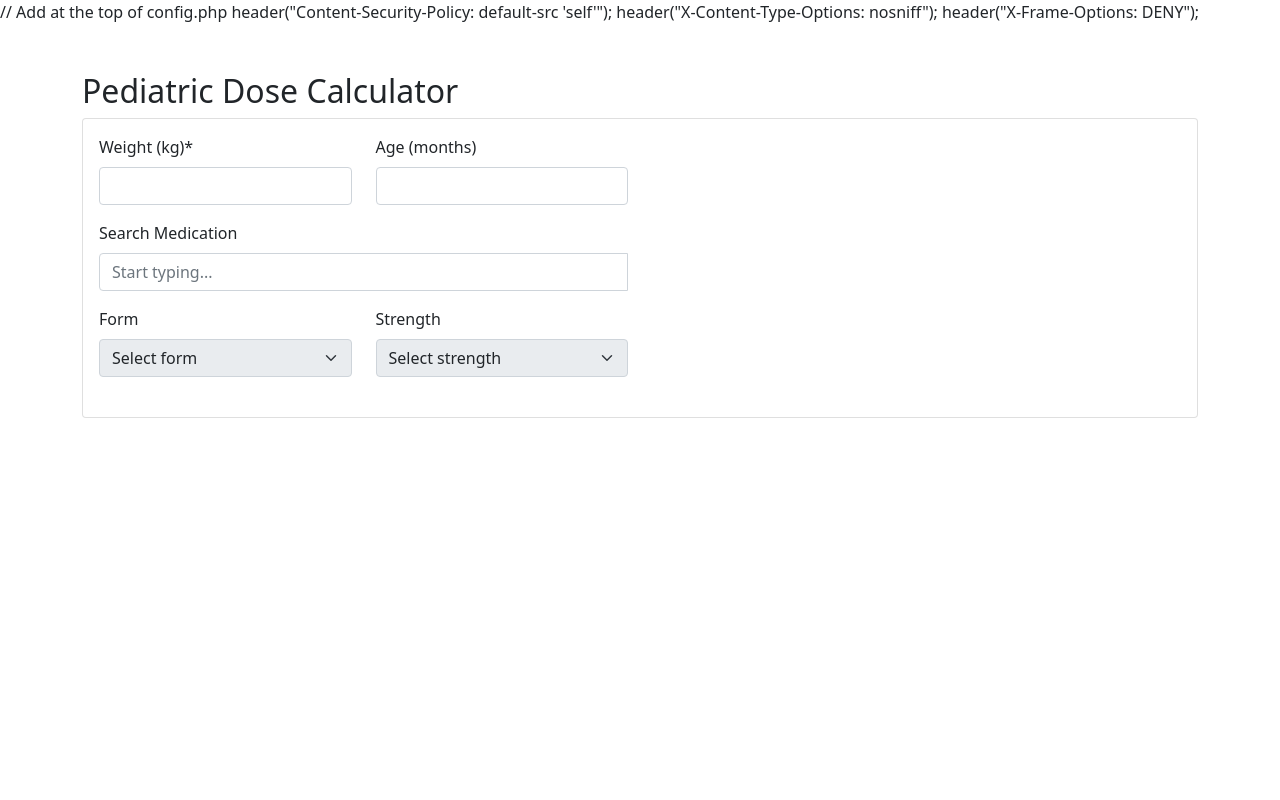
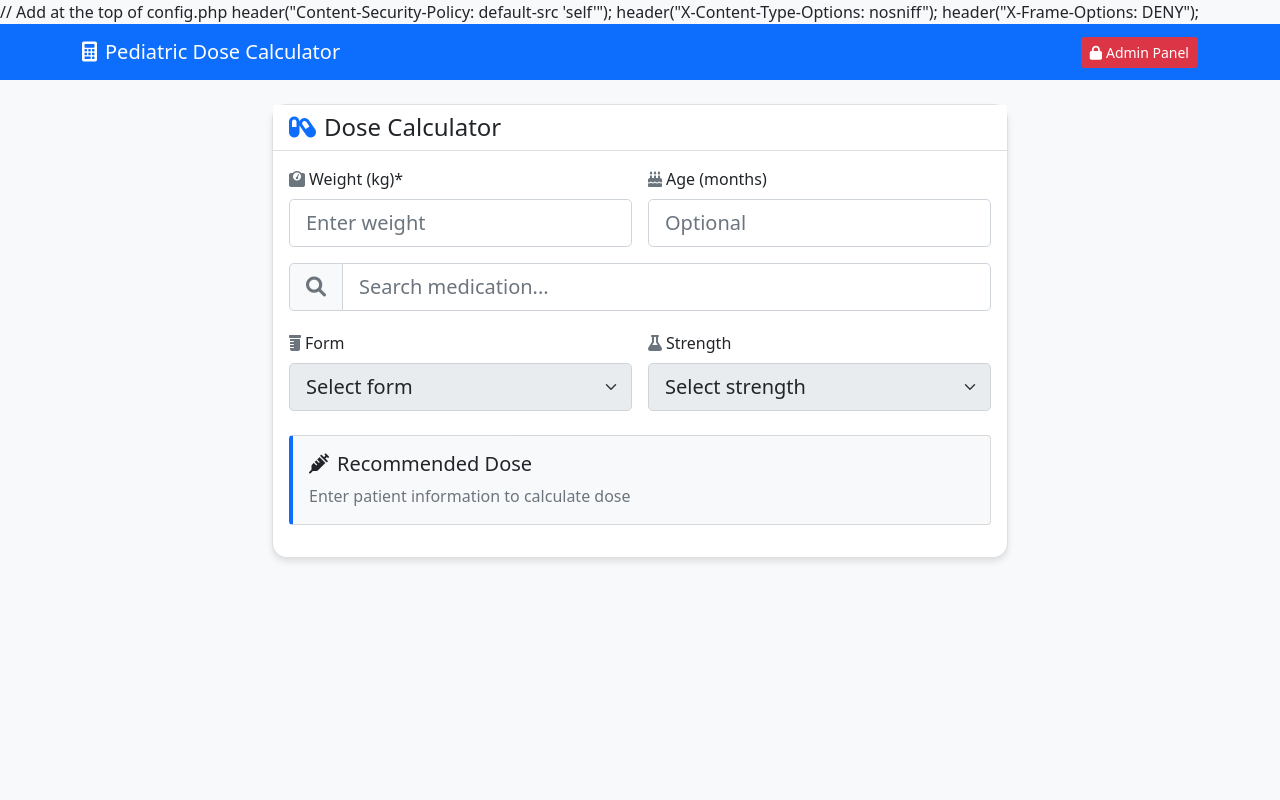
Before and after one commit to afifbashar/drugdose, a PHP site: page / in a window 1280 px wide. Run offline with PHP 8.4, Linux system fonts and the light colour scheme.

Commit message:
Update index.php
Add

```diff
--- a/index.php
+++ b/index.php
@@ -6,55 +6,113 @@
     <meta name="viewport" content="width=device-width, initial-scale=1.0">
     <title>Pediatric Dose Calculator</title>
     <link href="https://cdn.jsdelivr.net/npm/bootstrap@5.1.3/dist/css/bootstrap.min.css" rel="stylesheet">
+    <link rel="stylesheet" href="https://cdnjs.cloudflare.com/ajax/libs/font-awesome/6.0.0/css/all.min.css">
+    <style>
+        .calculator-card {
+            border-radius: 15px;
+            box-shadow: 0 4px 6px rgba(0, 0, 0, 0.1);
+        }
+        .result-card {
+            background: #f8f9fa;
+            border-left: 4px solid #0d6efd;
+        }
+        .search-results {
+            max-height: 300px;
+            overflow-y: auto;
+            z-index: 1000;
+        }
+        .dosage-badge {
+            font-size: 1.1rem;
+        }
+    </style>
 </head>
-<body>
-    <div class="container mt-5">
-        <h2>Pediatric Dose Calculator</h2>
-        <div class="card">
+<body class="bg-light">
+    <!-- Navigation -->
+    <nav class="navbar navbar-expand-lg navbar-dark bg-primary">
+        <div class="container">
+            <a class="navbar-brand" href="#">
+                <i class="fas fa-calculator me-2"></i>Pediatric Dose Calculator
+            </a>
+            <button class="navbar-toggler" type="button" data-bs-toggle="collapse" data-bs-target="#navbarNav">
+                <span class="navbar-toggler-icon"></span>
+            </button>
+            <div class="collapse navbar-collapse" id="navbarNav">
+                <ul class="navbar-nav ms-auto">
+                    <li class="nav-item">
+                        <a href="admin_formulations.php" class="btn btn-sm btn-danger">
+                            <i class="fas fa-lock me-1"></i>Admin Panel
+                        </a>
+                    </li>
+                </ul>
+            </div>
+        </div>
+    </nav>
+
+    <div class="container mt-4">
+        <div class="row justify-content-center">
+            <div class="col-lg-8">
+                <div class="card calculator-card">
+                    <div class="card-header bg-white">
+                        <h4 class="mb-0"><i class="fas fa-capsules me-2 text-primary"></i>Dose Calculator</h4>
+                    </div>
+
                     <div class="card-body">
                         <form id="doseCalculator">
-                    <div class="row">
-                        <div class="col-md-3">
-                            <label for="weight" class="form-label">Weight (kg)*</label>
-                            <input type="number" step="0.1" class="form-control" id="weight" required>
+                            <div class="row g-3">
+                                <!-- Patient Info -->
+                                <div class="col-md-6">
+                                    <label class="form-label"><i class="fas fa-weight me-1 text-muted"></i>Weight (kg)*</label>
+                                    <input type="number" step="0.1" class="form-control form-control-lg"
+                                           id="weight" placeholder="Enter weight" required>
                                 </div>
-                        <div class="col-md-3">
-                            <label for="age" class="form-label">Age (months)</label>
-                            <input type="number" class="form-control" id="age">
-                        </div>
+                                <div class="col-md-6">
+                                    <label class="form-label"><i class="fas fa-birthday-cake me-1 text-muted"></i>Age (months)</label>
+                                    <input type="number" class="form-control form-control-lg"
+                                           id="age" placeholder="Optional">
                                 </div>
 
-                    <div class="row mt-3">
-                        <div class="col-md-6">
-                            <label class="form-label">Search Medication</label>
-                            <div class="input-group">
-                                <input type="text" class="form-control" id="medicationSearch" placeholder="Start typing...">
-                                <div id="searchResults" class="list-group mt-2" style="position: absolute; z-index: 1000; width: 100%;"></div>
+                                <!-- Medication Search -->
+                                <div class="col-12">
+                                    <div class="input-group input-group-lg">
+                                        <span class="input-group-text bg-light"><i class="fas fa-search text-muted"></i></span>
+                                        <input type="text" class="form-control"
+                                               id="medicationSearch" placeholder="Search medication...">
                                     </div>
-                        </div>
+                                    <div id="searchResults" class="list-group search-results mt-1"></div>
                                 </div>
 
-                    <div class="row mt-3">
-                        <div class="col-md-3">
-                            <label for="formSelect" class="form-label">Form</label>
-                            <select class="form-select" id="formSelect" disabled>
+                                <!-- Form Selection -->
+                                <div class="col-md-6">
+                                    <label class="form-label"><i class="fas fa-prescription-bottle me-1 text-muted"></i>Form</label>
+                                    <select class="form-select form-select-lg" id="formSelect" disabled>
                                         <option value="">Select form</option>
                                     </select>
                                 </div>
-                        <div class="col-md-3">
-                            <label for="strengthSelect" class="form-label">Strength</label>
-                            <select class="form-select" id="strengthSelect" disabled>
+                                <div class="col-md-6">
+                                    <label class="form-label"><i class="fas fa-flask me-1 text-muted"></i>Strength</label>
+                                    <select class="form-select form-select-lg" id="strengthSelect" disabled>
                                         <option value="">Select strength</option>
                                     </select>
                                 </div>
                             </div>
 
-                    <div id="calculationResult" class="mt-4"></div>
+                            <!-- Results -->
+                            <div class="card result-card mt-4">
+                                <div class="card-body">
+                                    <h5 class="card-title"><i class="fas fa-syringe me-2"></i>Recommended Dose</h5>
+                                    <div id="calculationResult" class="mt-2">
+                                        <p class="text-muted mb-0">Enter patient information to calculate dose</p>
+                                    </div>
+                                </div>
+                            </div>
                         </form>
                     </div>
                 </div>
             </div>
+        </div>
+    </div>
 
+    <script src="https://cdn.jsdelivr.net/npm/bootstrap@5.1.3/dist/js/bootstrap.bundle.min.js"></script>
     <script src="https://code.jquery.com/jquery-3.6.0.min.js"></script>
     <script src="app.js"></script>
 </body>
```
Lines whose indentation alone changed are shown as unchanged.
